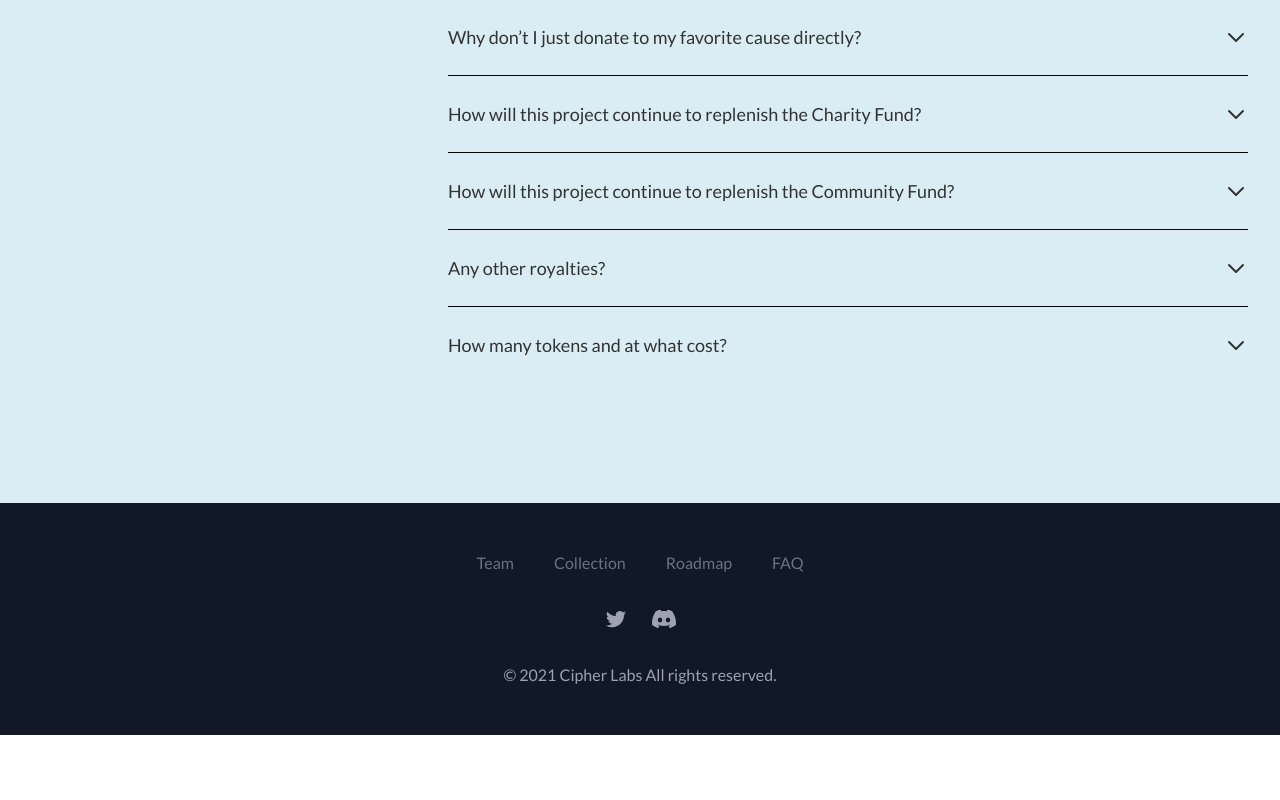
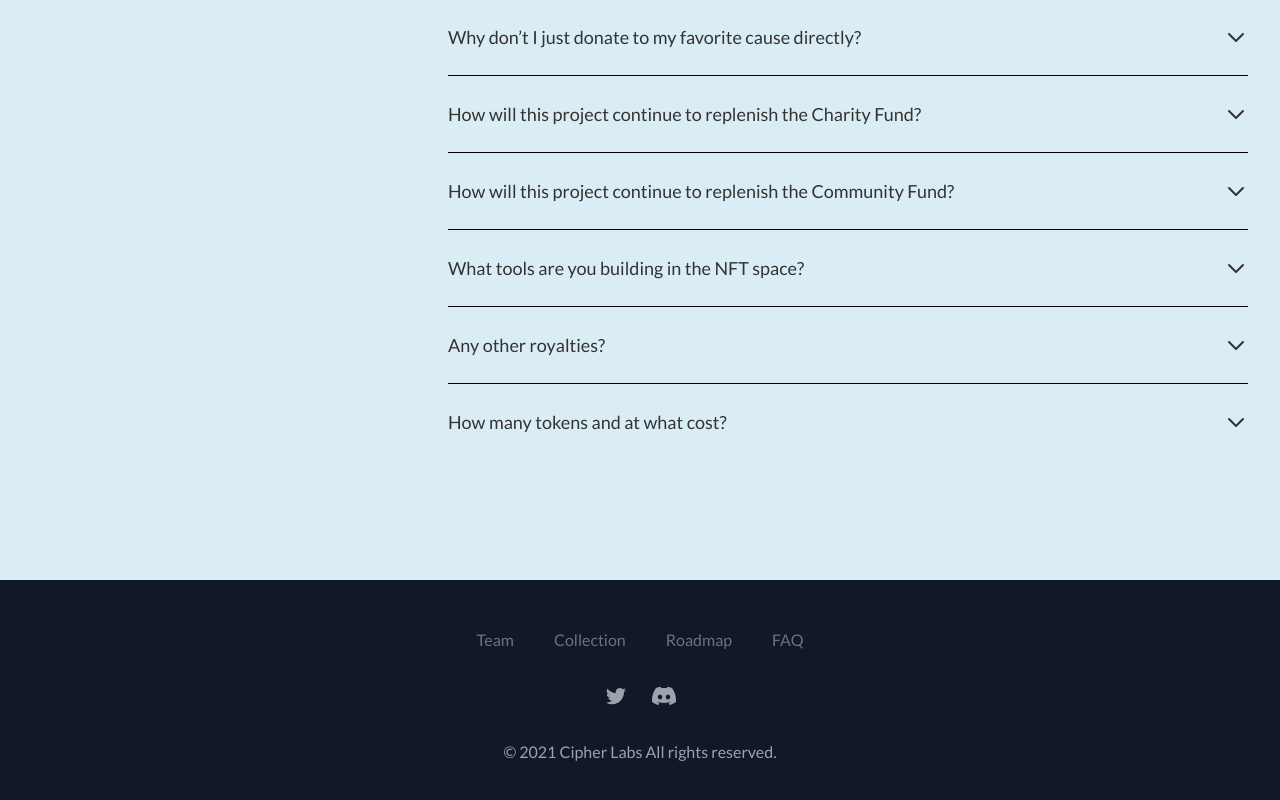
Before and after one commit to scana-labs/faces-fund-web, a React (Create React App) app: page / in a window 1280 px wide. Shown: the part 5823-6623 px from the top of the page. Before the commit the page ends 6558 px from the top, so only its background shows below. Built offline with nearby package versions, Linux system fonts and the light colour scheme.

Commit message:
Add tools faq

```diff
--- a/src/FAQs.js
+++ b/src/FAQs.js
@@ -27,6 +27,11 @@ const faqs = [
 		question: 'How will this project continue to replenish the Community Fund?',
 		answer: 'Beyond the initial Community fund enabled by the initial sale, 2% of all secondary sales will be added directly to the community fund.',
 		tag: 'replenish community fund',
+	},
+	{
+		question: 'What tools are you building in the NFT space?',
+		answer: 'We are starting with a rarity platform with premiun features that token holders will have free access to. Find us on Discord to find out more about future projects!',
+		tag: 'what tools',
 	},
 	{
 		question: 'Any other royalties?',
```
